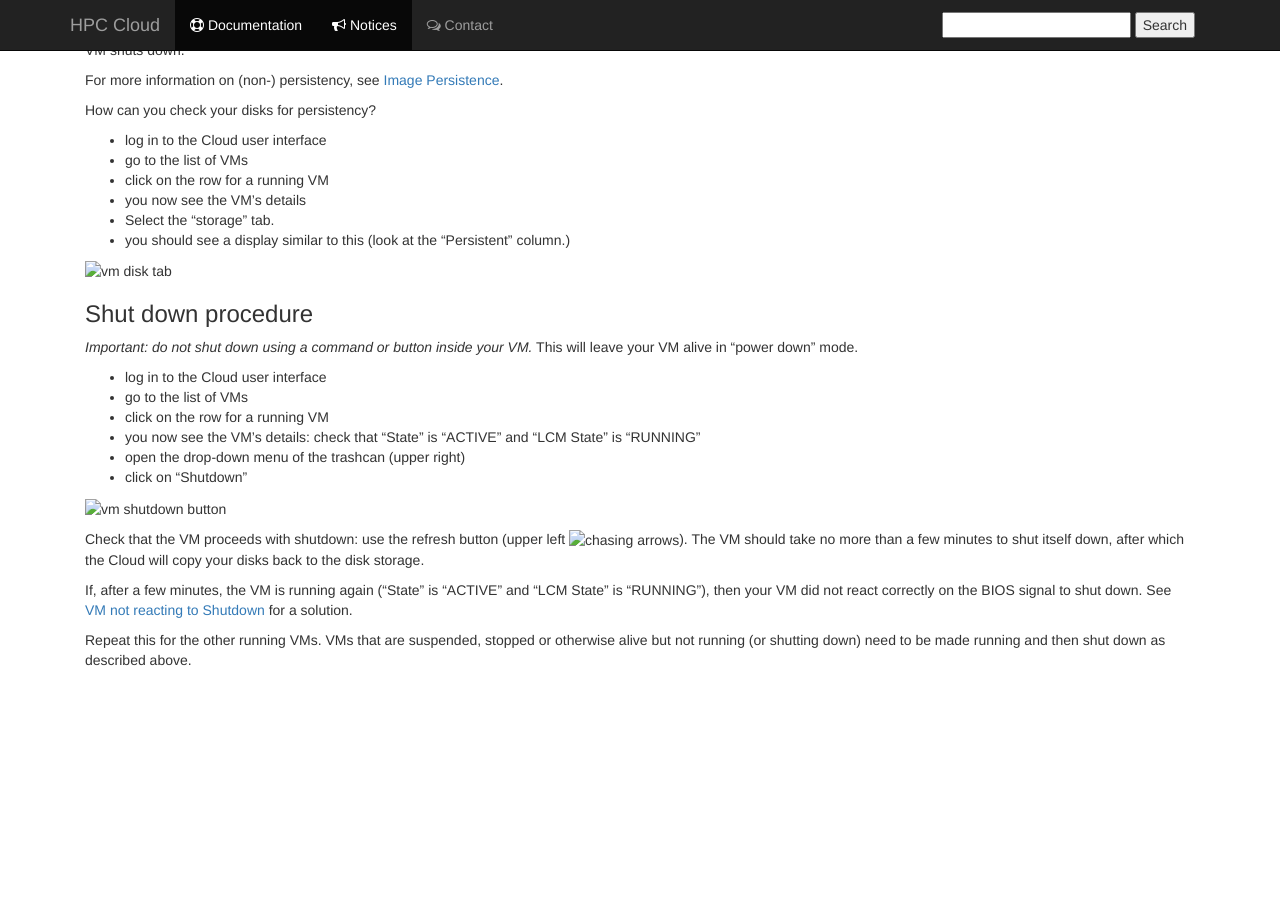
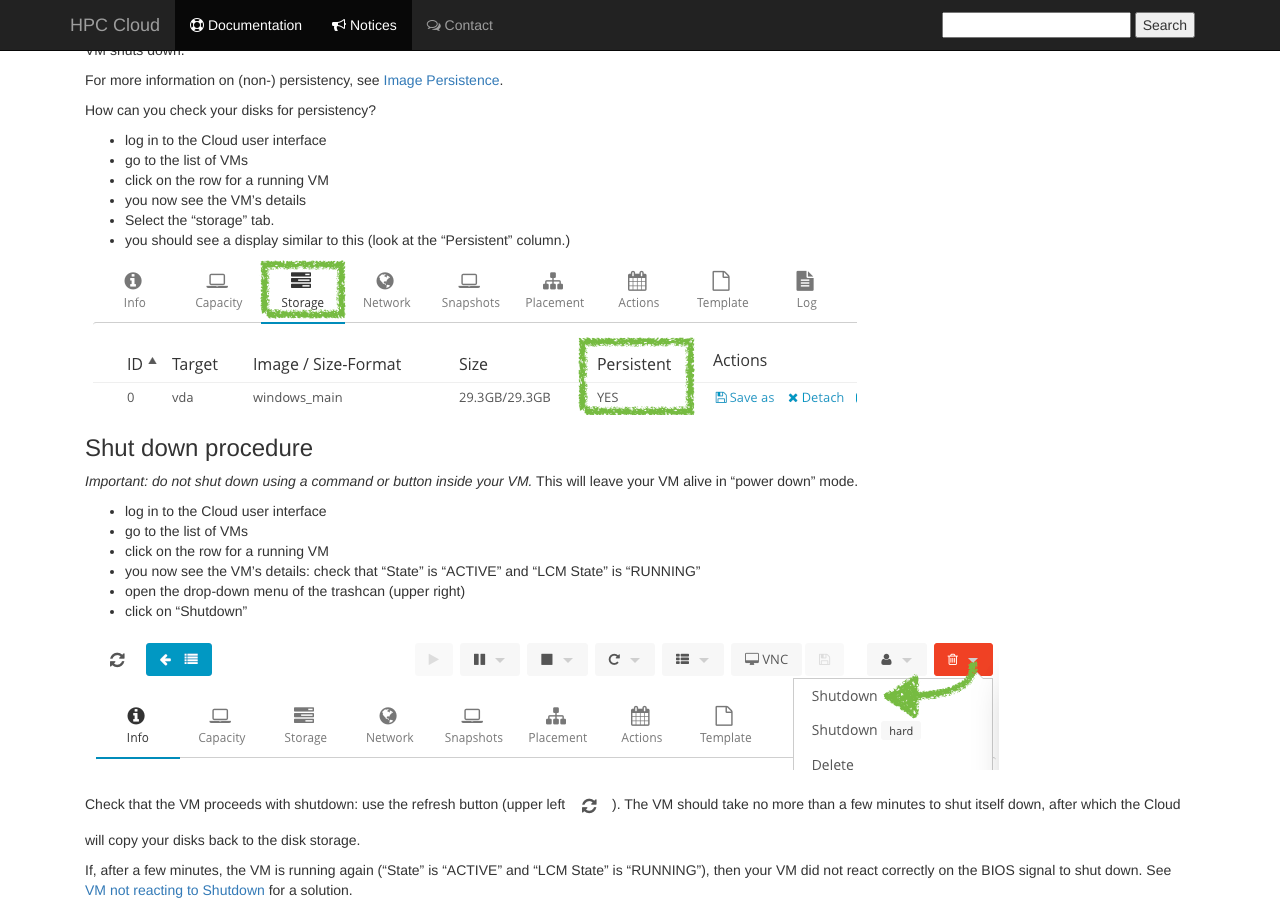
Before and after one commit to sara-nl/clouddocs, a Jekyll site: the page built from notices/maintenance_preparation_down.markdown, in a window 1280 px wide and 900 px high, scrolled down 868 px. Built offline with Jekyll 4.4.1, drawn with Linux system fonts in a browser that asks for light colours; nearby versions of some CDN libraries; our own code applies the rules of GitHub Pages for plain Markdown files; before the commit the page ends 1588 px from its top, so only the background shows below that.

Commit message:
images subdirectory not local but up one

```diff
--- a/notices/maintenance_preparation_down.markdown
+++ b/notices/maintenance_preparation_down.markdown
@@ -63,7 +63,7 @@ How can you check your disks for persistency?
 - Select the "storage" tab.
 - you should see a display similar to this (look at the "Persistent" column.)
 
-![vm disk tab](images/vm-storage.png)
+![vm disk tab](../images/vm-storage.png)
 
 
 ### Shut down procedure
@@ -78,9 +78,9 @@ This will leave your VM alive in "power down" mode.
 - open the drop-down menu of the trashcan (upper right)
 - click on "Shutdown"
 
-![vm shutdown button](images/vm-shutdown.png)
+![vm shutdown button](../images/vm-shutdown.png)
 
-Check that the VM proceeds with shutdown: use the refresh button (upper left ![chasing arrows](images/reload-symbol.png)).
+Check that the VM proceeds with shutdown: use the refresh button (upper left ![chasing arrows](../images/reload-symbol.png)).
 The VM should take no more than a few minutes to shut itself down, after which the Cloud will copy your disks back to the disk storage.
 
 If, after a few minutes, the VM is running again ("State" is "ACTIVE" and "LCM State" is "RUNNING"),
```
